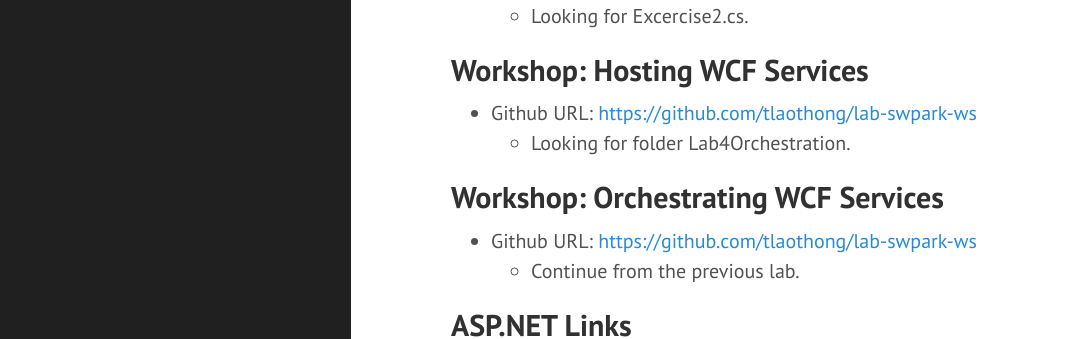
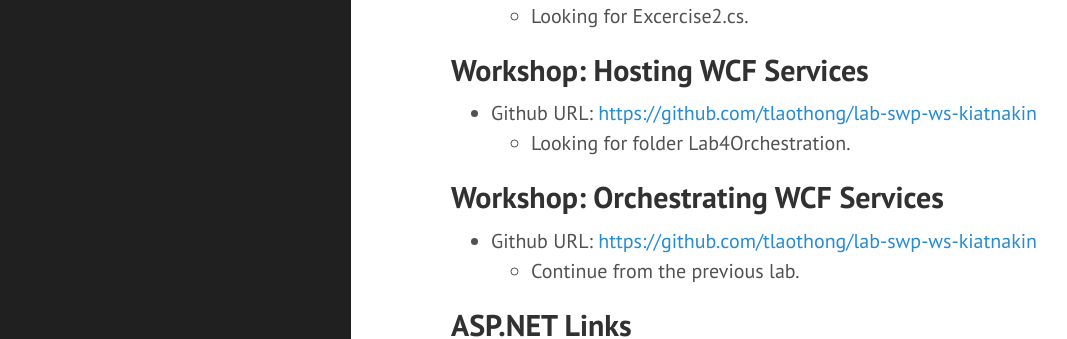
Before and after one commit to tlaothong/tlaothong.github.io, a Jekyll site: the page built from _posts/2016-10-17-course-soa.markdown, in a window 1280 px wide and 900 px high, scrolled down 581 px. Shown: the part 160-499 px from the top of the window, without its empty margins (9-1076 px from the left). Built offline with Jekyll 4.4.1, drawn with Linux system fonts in a browser that asks for light colours; comment, search, counter and statistics services are not loaded; part of the change alters nothing that is shown.

Commit message:
Fix github links

```diff
--- a/_posts/2016-10-17-course-soa.markdown
+++ b/_posts/2016-10-17-course-soa.markdown
@@ -24,11 +24,11 @@ categories: course
     * Looking for Excercise2.cs.
 
 ## Workshop: Hosting WCF Services
-* Github URL: [https://github.com/tlaothong/lab-swpark-ws](https://github.com/tlaothong/lab-swpark-ws)
+* Github URL: [https://github.com/tlaothong/lab-swp-ws-kiatnakin](https://github.com/tlaothong/lab-swp-ws-kiatnakin)
     * Looking for folder Lab4Orchestration.
 
 ## Workshop: Orchestrating WCF Services
-* Github URL: [https://github.com/tlaothong/lab-swpark-ws](https://github.com/tlaothong/lab-swpark-ws)
+* Github URL: [https://github.com/tlaothong/lab-swp-ws-kiatnakin](https://github.com/tlaothong/lab-swp-ws-kiatnakin)
     * Continue from the previous lab.
 
 
```
